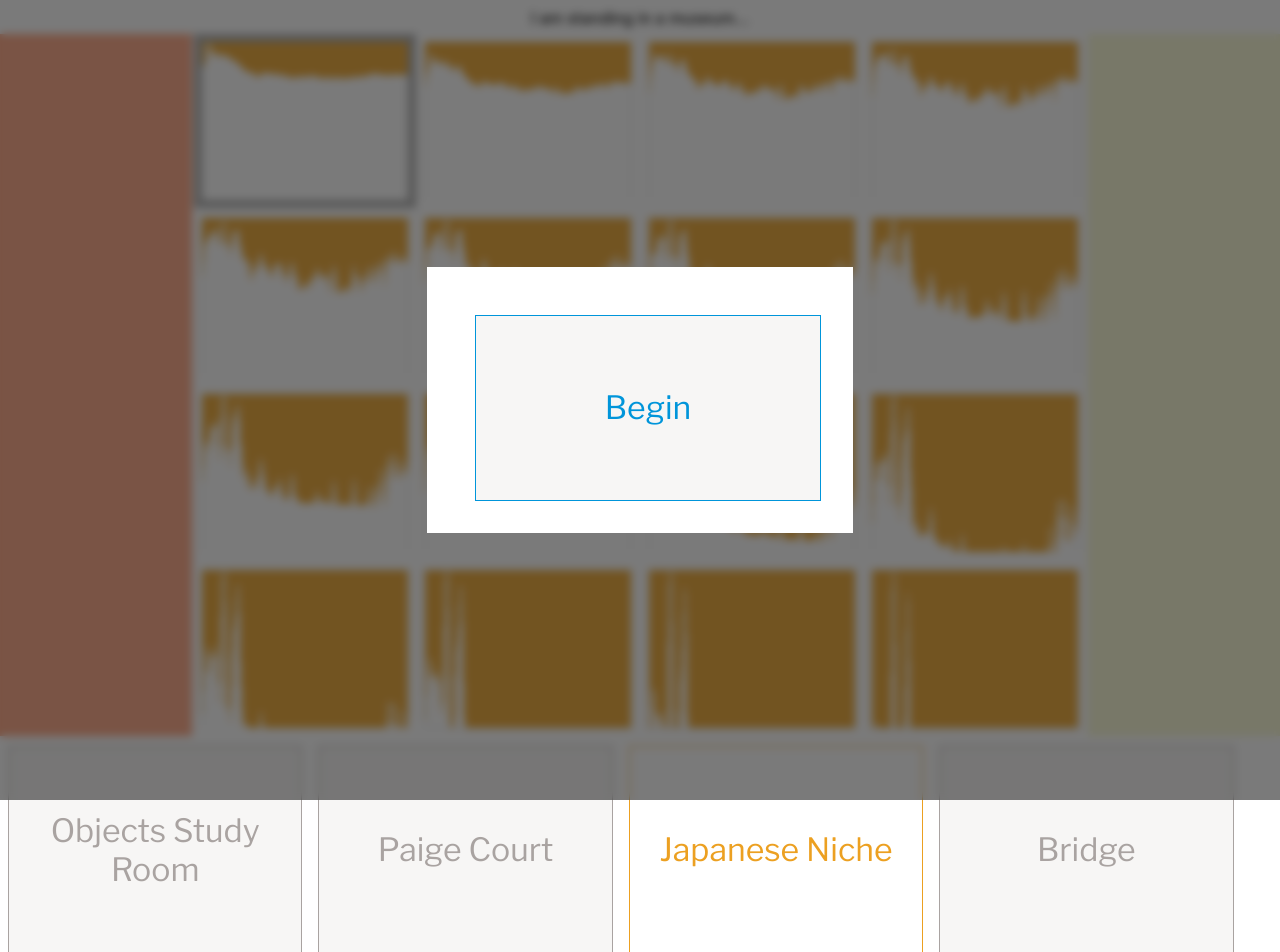
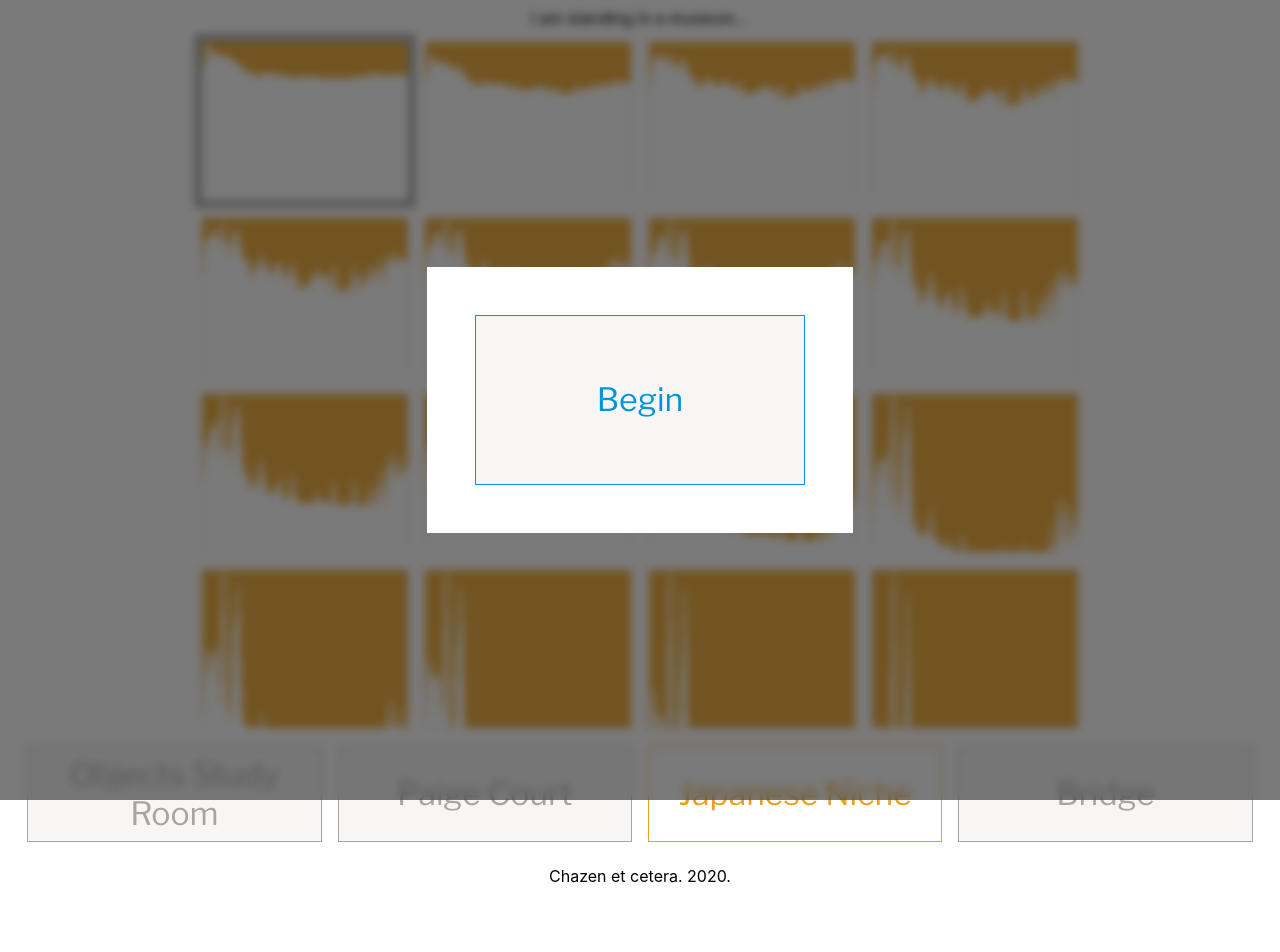
Before and after one commit to jmandel/chazen, a React (Create React App) app: page / in a window 1280 px wide. Shown: the top 952 px of the page. After the commit the page ends 886 px from the top, so only its background shows below. Built offline with nearby package versions, Linux system fonts and the light colour scheme.

Commit message:
Fix spacing

```diff
--- a/src/App.css
+++ b/src/App.css
@@ -74,12 +74,13 @@ html, body, #root, .App, .wrapper {
   grid-area: modal;
   background: white;
   padding: 5vmin;
+  display: flex;
 }
 
 .wrapper {
   display: grid;
   grid-gap: .2vmin;
-  grid-template-rows: 4vmin 1fr 1fr 1fr 1fr calc(20px + 30vmin);
+  grid-template-rows: 4vmin 1fr 1fr 1fr 1fr .5fr;
   grid-template-columns: 15% 1fr 1fr 1fr 1fr 15% /*1fr*/;
   grid-template-areas:
     "header header header header header header"
@@ -99,22 +100,20 @@ html, body, #root, .App, .wrapper {
 }
 
 .gutter {
-  background: lightsalmon;
   height: 100%;
   grid-area: gutter;
 }
 
 .menu {
-  background: lightgoldenrodyellow;
   height: 100%;
   grid-area: menu;
 }
 
 .gallery-selection {
-  height: 80%;
   display: flex;
   flex-direction: row;
-  margin-bottom: 2.0em;
+  justify-content: center;
+  margin-bottom: 2vmin;
 }
 button {
   font-family: 'Libre Franklin', sans-serif;
@@ -129,7 +128,6 @@ button {
   display: inline-block;
   max-height: 100%;
   top: 0px;
-  height: 100%;
 }
 .start-button {
   width: 100%;
--- a/src/App.tsx
+++ b/src/App.tsx
@@ -54,14 +54,14 @@ const PARALLEL_DOWNLOADS = 3
 const PROGRESS_INTERVAL_MS = 50
 
   const dialTo = (steps: number, duration: number) => (elt: HTMLAudioElement, target: number) => {
-    const increment = (target - elt.volume) / steps
     const initial = elt.volume
+    const increment = (target - initial) / steps
     for (let i=0; i < steps; i++) {
-      setTimeout(() => elt.volume = Math.max(0, initial + i * increment), i * (duration / steps))
+      setTimeout(() => elt.volume = Math.min(1, Math.max(0, initial + (i+1) * increment)) , i* duration / steps)
     }
   }
 
-  const dialSoftly = dialTo(10, 200)
+  const dialSoftly = dialTo(10, 250)
 
 
 
@@ -86,7 +86,6 @@ const App: React.FC = () => {
       const previousIteration = state.iteration
       const currentIteration = Math.floor(offset/ITERATION_DURATION)
       if (previousIteration !== currentIteration){
-        console.log("Rollover to iteration", previousIteration, currentIteration)
         dispatch({
           type: "rollOverToIteration",
           iteration: currentIteration
@@ -100,28 +99,8 @@ const App: React.FC = () => {
   const ITERATION_DURATION = 64.32 // 76;
   const LOOKBACK_ON_SWITCH = 0;
 
-
   const fractionComplete = (state.offset % ITERATION_DURATION) / ITERATION_DURATION
-
-  const iterationList: [number, string][] = [
-    [0, "sitting.01.png"],
-    [1, "sitting.02.png"],
-    [2, "sitting.03.png"],
-    [3, "sitting.04.png"],
-    [4, "sitting.01.png"],
-    [5, "sitting.02.png"],
-    [6, "sitting.03.png"],
-    [7, "sitting.04.png"],
-    [8, "sitting.01.png"],
-    [9, "sitting.02.png"],
-    [10, "sitting.03.png"],
-    [11, "sitting.04.png"],
-    [12, "sitting.01.png"],
-    [13, "sitting.02.png"],
-    [14, "sitting.03.png"],
-    [15, "sitting.04.png"],
-  ]
-
+  const iterationList: number[] = [0,1,2,3,4,5,6,7,8,9,10,11,12,13,14,15];
 
   // iteration_duration = 64.32s
   return (
@@ -145,7 +124,7 @@ const App: React.FC = () => {
         </header>
         <div className="menu"></div>
         <div className="gutter"></div>
-        {iterationList.map(([i, icon], c) => {
+        {iterationList.map((i, c) => {
 
           const src = `icon-${Gallery[state.gallery]}-${String(c).padStart(2, '0')}.svg`
           const gridArea = `iteration${Math.floor(c / 4)}${c % 4}`
```
